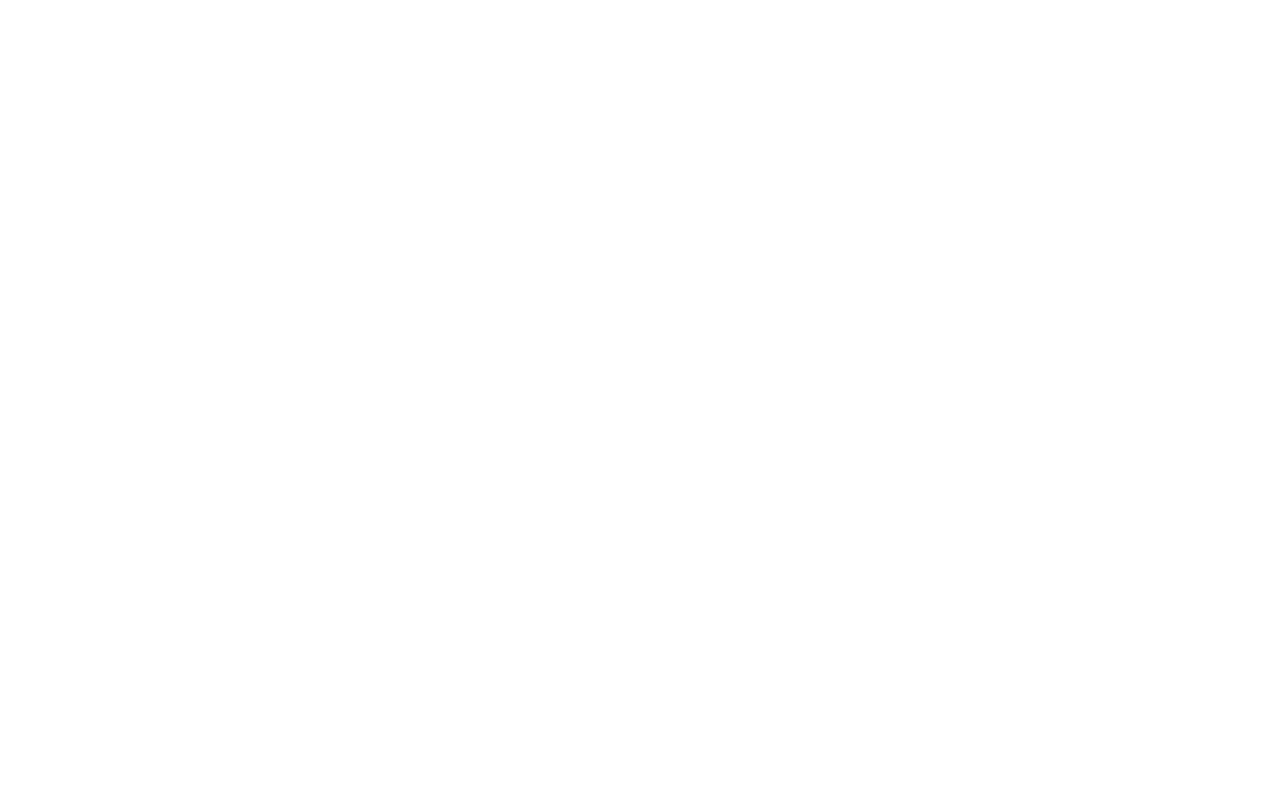
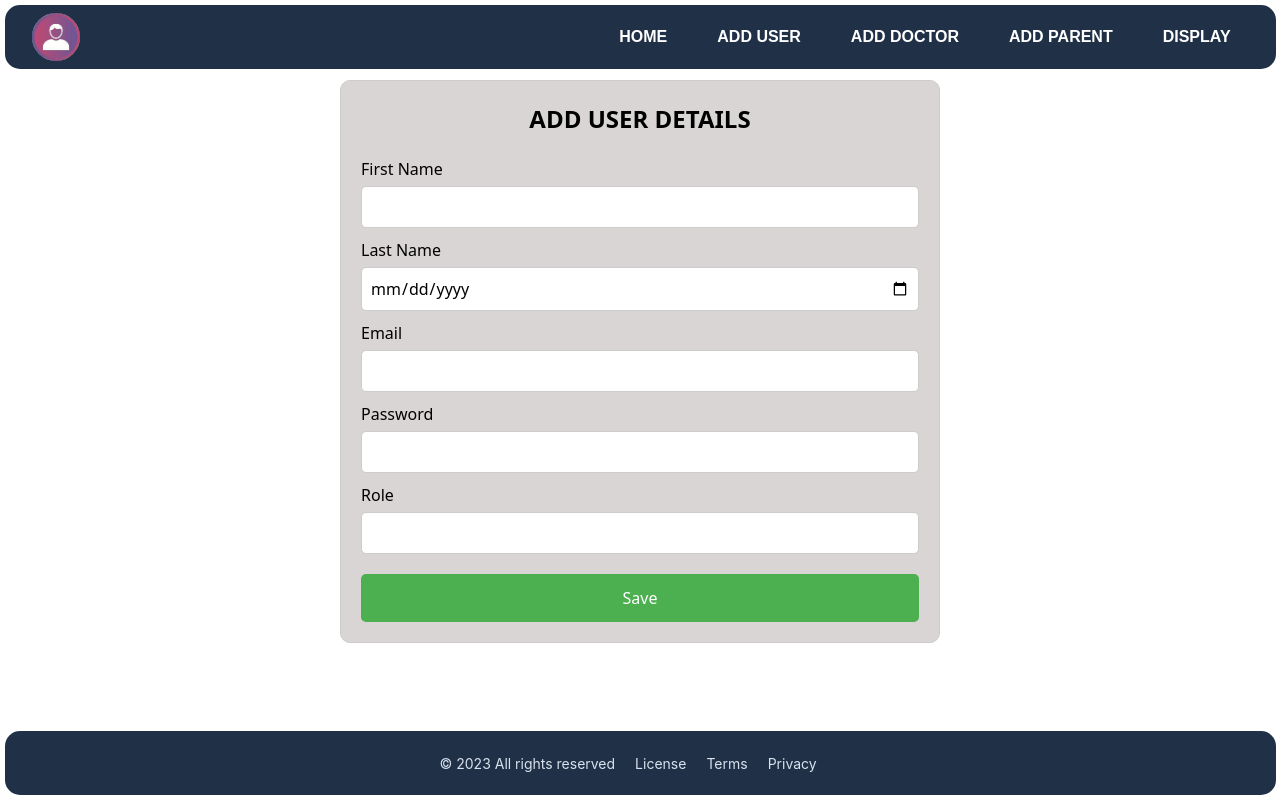
Before and after one commit to cepdnaclk/e19-co225-Baby-Developing-Tracking-System-Web-Application, a React (Vite) app in the folder Front-End/: page /adduser in a window 1280 px wide. Before the commit this address had no page. Built offline with nearby package versions, Linux system fonts and the light colour scheme.

Commit message:
Add the Add User from

```diff
--- a/Front-End/src/AddBaby.jsx
+++ /dev/null
@@ -1,158 +0,0 @@
-import React, { useState } from "react";
-import { useNavigate } from "react-router-dom";
-import { Header } from "./Header";
-import { Footer } from "./Footer";
-import "./AddBaby.css";
-
-export const AddBaby = (props) => {
-  const [babyDetails, setBabyDetails] = useState({
-    id: 0,
-    name: "",
-    dateOfBirth: "",
-    gender: "",
-    bloodType: "",
-    birthWeight: 0,
-    birthLength: 0,
-    eyeColor: "",
-    hairColor: "",
-    skinColor: "",
-    nationality: "",
-    birthPlace: "",
-    birthHospital: "",
-    parentInformation: "",
-    contactInformation: "",
-    medicalConditions: "",
-    allergies: "",
-    immunizationRecords: "",
-    growthRecords: "",
-    developmentalMilestones: "",
-  });
-
-  const navigate = useNavigate();
-
-  const handleInputChange = (e) => {
-    const { name, value } = e.target;
-    setBabyDetails((prevDetails) => ({
-      ...prevDetails,
-      [name]: value,
-    }));
-  };
-
-  const handleSubmit = (e) => {
-    e.preventDefault();
-    // Add your logic to save the baby details
-    console.log(babyDetails);
-    // Reset the form or navigate to another page
-    // navigate("/some-other-page");
-  };
-
-  return (
-    <div className="add-baby-container">
-      <Header />
-
-      <div className="add-baby-form-container">
-        <div className="h2">
-          <h2>ADD BABY DETAILS</h2>
-        </div>
-
-        <form className="add-baby-form" onSubmit={handleSubmit}>
-          <label htmlFor="name">Name</label>
-          <input
-            type="text"
-            id="name"
-            name="name"
-            value={babyDetails.name}
-            onChange={handleInputChange}
-            required
-          />
-
-          <label htmlFor="dateOfBirth">Date of Birth</label>
-          <input
-            type="date"
-            id="dateOfBirth"
-            name="dateOfBirth"
-            value={babyDetails.dateOfBirth}
-            onChange={handleInputChange}
-            required
-          />
-
-          <label htmlFor="gender">Gender</label>
-          <input
-            type="text"
-            id="gender"
-            name="gender"
-            value={babyDetails.gender}
-            onChange={handleInputChange}
-            required
-          />
-
-          <label htmlFor="bloodType">Blood Type</label>
-          <input
-            type="text"
-            id="bloodType"
-            name="bloodType"
-            value={babyDetails.bloodType}
-            onChange={handleInputChange}
-            required
-          />
-
-          <label htmlFor="birthWeight">Birth Weight</label>
-          <input
-            type="number"
-            id="birthWeight"
-            name="birthWeight"
-            value={babyDetails.birthWeight}
-            onChange={handleInputChange}
-            required
-          />
-
-          <label htmlFor="birthLength">Birth Length</label>
-          <input
-            type="number"
-            id="birthLength"
-            name="birthLength"
-            value={babyDetails.birthLength}
-            onChange={handleInputChange}
-            required
-          />
-
-          <label htmlFor="eyeColor">Eye Color</label>
-          <input
-            type="text"
-            id="eyeColor"
-            name="eyeColor"
-            value={babyDetails.eyeColor}
-            onChange={handleInputChange}
-            required
-          />
-
-          <label htmlFor="hairColor">Hair Color</label>
-          <input
-            type="text"
-            id="hairColor"
-            name="hairColor"
-            value={babyDetails.hairColor}
-            onChange={handleInputChange}
-            required
-          />
-
-          <label htmlFor="skinColor">Skin Color</label>
-          <input
-            type="text"
-            id="skinColor"
-            name="skinColor"
-            value={babyDetails.skinColor}
-            onChange={handleInputChange}
-            required
-          />
-
-          {/* Add more input fields for the remaining attributes */}
-
-          <button type="submit">Save</button>
-        </form>
-      </div>
-
-      <Footer />
-    </div>
-  );
-};
--- /dev/null
+++ b/Front-End/src/AddUser.jsx
@@ -0,0 +1,104 @@
+import React, { useState } from "react";
+import { useNavigate } from "react-router-dom";
+import { Header } from "./Header";
+import { Footer } from "./Footer";
+import "./AddUser.css";
+
+export const AddUser = (props) => {
+  const [babyDetails, setBabyDetails] = useState({
+    firstName: "",
+    lastName: "",
+    email: "",
+    password: "",
+    role: "",
+  });
+
+  const navigate = useNavigate();
+
+  const handleInputChange = (e) => {
+    const { name, value } = e.target;
+    setBabyDetails((prevDetails) => ({
+      ...prevDetails,
+      [name]: value,
+    }));
+  };
+
+  const handleSubmit = (e) => {
+    e.preventDefault();
+    // Add your logic to save the baby details
+    console.log(babyDetails);
+    // Reset the form or navigate to another page
+    // navigate("/some-other-page");
+  };
+
+  return (
+    <div className="add-baby-container">
+      <Header />
+
+      <div className="add-baby-form-container">
+        <div className="h2">
+          <h2>ADD USER DETAILS</h2>
+        </div>
+
+        <form className="add-baby-form" onSubmit={handleSubmit}>
+          <label htmlFor="firstName">First Name</label>
+          <input
+            type="text"
+            id="fname"
+            name="fname"
+            value={babyDetails.firstName}
+            onChange={handleInputChange}
+            required
+          />
+
+          <label htmlFor="lastName">Last Name</label>
+          <input
+            type="date"
+            id="lname"
+            name="lname"
+            value={babyDetails.lastName}
+            onChange={handleInputChange}
+            required
+          />
+
+          <label htmlFor="email">Email</label>
+          <input
+            type="text"
+            id="email"
+            name="email"
+            value={babyDetails.email}
+            onChange={handleInputChange}
+            required
+          />
+
+          <label htmlFor="password">Password</label>
+          <input
+            type="text"
+            id="password"
+            name="password"
+            value={babyDetails.password}
+            onChange={handleInputChange}
+            required
+          />
+
+          <label htmlFor="role">Role</label>
+          <input
+            type="number"
+            id="role"
+            name="rolet"
+            value={babyDetails.role}
+            onChange={handleInputChange}
+            required
+          />
+
+
+          {/* Add more input fields for the remaining attributes */}
+
+          <button type="submit">Save</button>
+        </form>
+      </div>
+
+      <Footer />
+    </div>
+  );
+};
--- a/Front-End/src/App.jsx
+++ b/Front-End/src/App.jsx
@@ -11,7 +11,7 @@ import { Home } from "./Home";
 import ParentDashboard from "./ParentDashboard";
 import { BabyRegister } from "./BabyRegister";
 import { AdminHome } from "./AdminHome";
-import { AddBaby } from "./AddBaby";
+import { AddUser } from "./AddUser";
 import { AddDoctor } from "./AddDoctor";
 import { AdminLogin } from "./AdminLogin";
 
@@ -47,7 +47,7 @@ function App() {
           <Route path="/Parent" element={<ParentDashboard />} />
           <Route path="/BabyRegister" element={<BabyRegister />} />
           <Route path="/admin" element={<AdminHome />} />
-          <Route path="/addbaby" element={<AddBaby />} />
+          <Route path="/adduser" element={<AddUser />} />
           <Route path="/addDoctor" element={<AddDoctor />} />
           <Route path="/adminLogin" element={<AdminLogin />} />
         </Routes>
--- a/Front-End/src/Header.jsx
+++ b/Front-End/src/Header.jsx
@@ -109,9 +109,9 @@ export const Header = () => {
           </li>
           <li
             className={""}
-            onClick={() => handleItemClick("/addbaby")}
+            onClick={() => handleItemClick("/adduser")}
           >
-            ADD BABY<span></span>
+            ADD USER<span></span>
           </li>
           <li
             className={""}
```
Also changed, not shown: Front-End/src/AddUser.css (renamed from Front-End/src/AddBaby.css).
